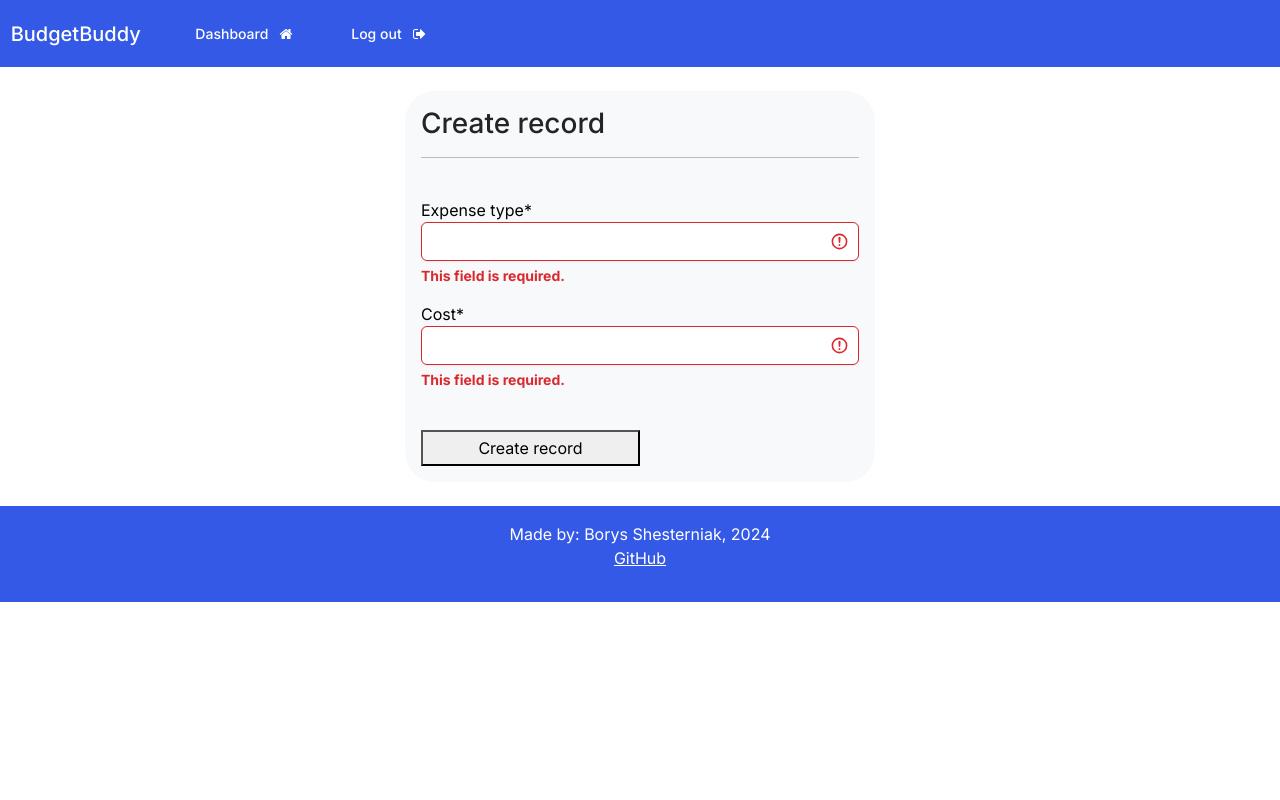
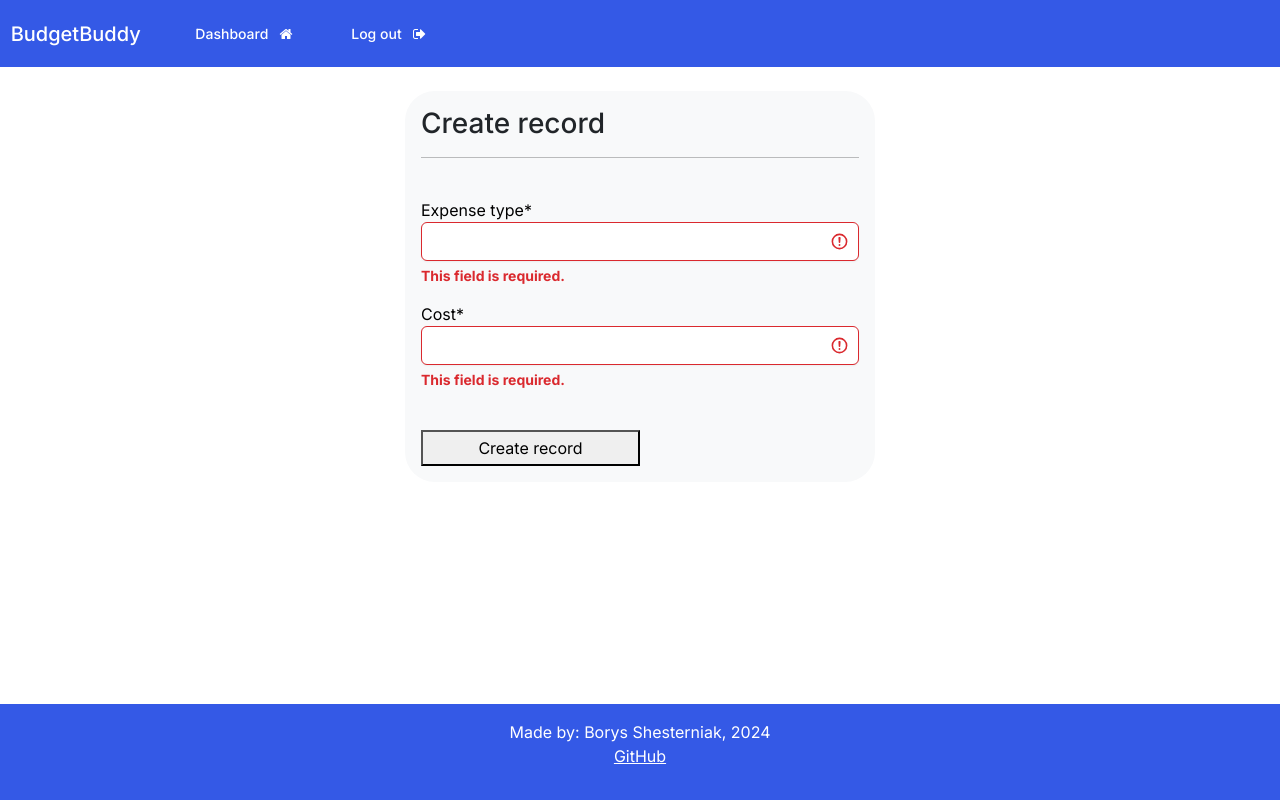
Before and after one commit to Borys-777/BudgetBuddy, a Django app: page /create-record in a window 1280 px wide. Run offline with Django 4.2, Linux system fonts and the light colour scheme; the visitor is signed in with stand-in values (Sample User, id 1); parts of the project's set-up code (start-up, migrations or seed data) failed here and were passed over; some libraries are stand-ins or nearby versions.

Commit message:
Updated read.me - validation and tests. Fixed small buf with footer in create-record page

```diff
--- a/expense_add/templates/expense_add/create-record.html
+++ b/expense_add/templates/expense_add/create-record.html
@@ -4,6 +4,25 @@
 
 
 {% block content %}
+
+<style>
+    body {
+        min-height: 100vh;
+        display: flex;
+        flex-direction: column;
+
+    }
+
+    footer {
+        position: sticky;
+        bottom: 0;
+    }
+
+    .footer-dashboard {
+        flex: 1;
+    }
+
+</style>
 
 <body>
 
```
Also changed, not shown: README.md.
